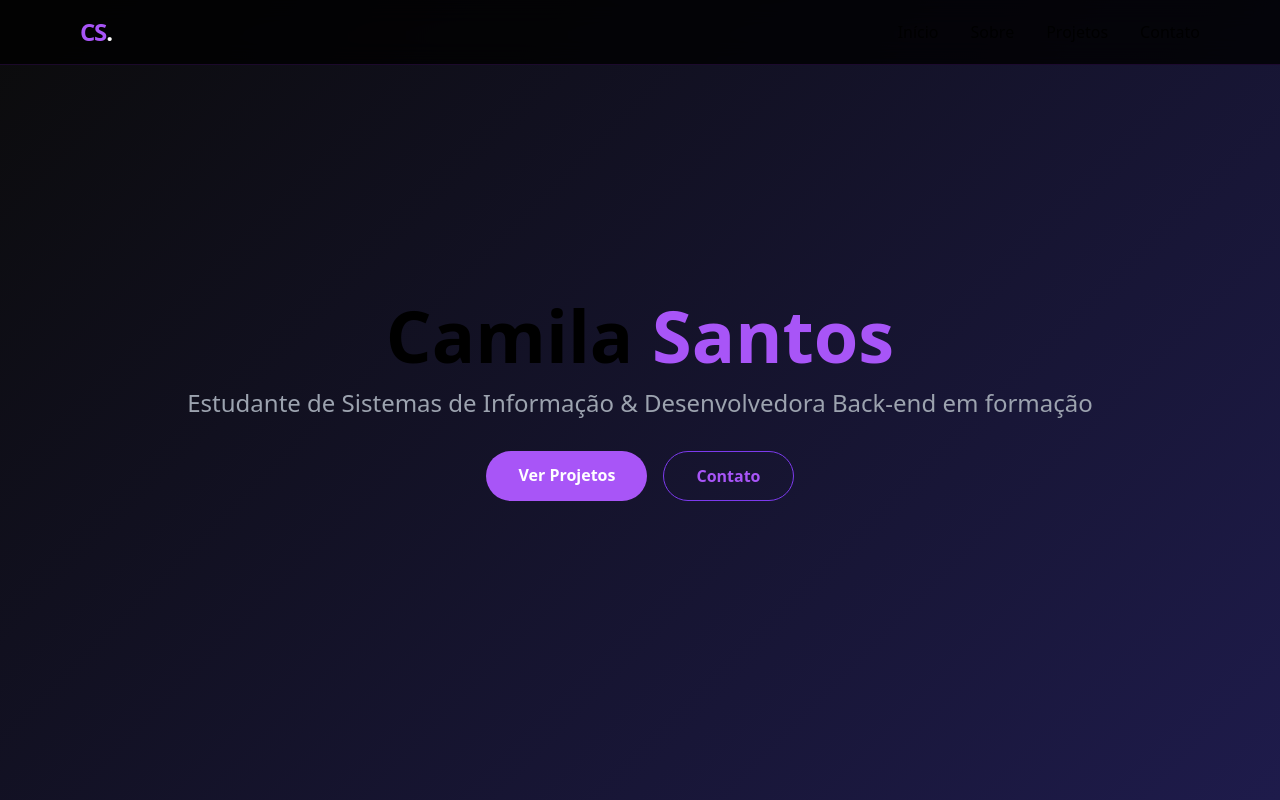
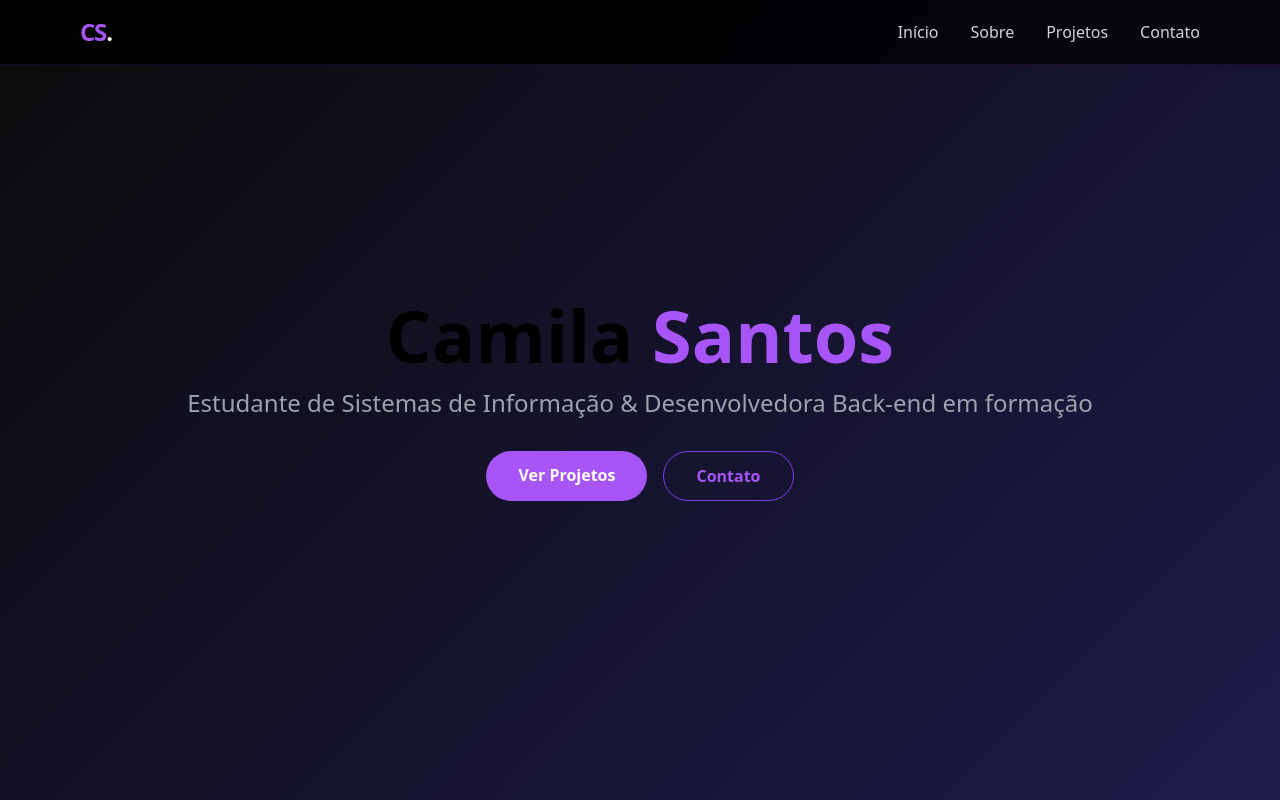
Before and after one commit to Camilasnasc/portfolio, a plain HTML site: page index.html in a window 1280 px wide. Shown: the top 800 px of the page. Drawn offline with nearby package versions, Linux system fonts and the light colour scheme.

Commit message:
style(header): corrige cores e adiciona efeito hover nos links
- Define cor cinza claro para links do menu (text-gray-300)
- Adiciona efeito de sublinhado animado ao passar o mouse
- Sublinhado roxo aparece suavemente da esquerda para direita
- Melhora feedback visual e experiencia do usuario

```diff
--- a/css/style.css
+++ b/css/style.css
@@ -71,6 +71,31 @@ html {
 /* Resultado: Ao passar o mouse, o card "levanta" suavemente */
 
 
+/* Efeito de sublinhado animado nos links do menu */
+nav a {
+    position: relative;               /* Necessário para posicionar o sublinhado */
+    display: inline-block;            /* Para o efeito funcionar corretamente */
+}
+
+/* Cria o sublinhado invisível inicialmente */
+nav a::after {
+    content: '';                      /* Elemento vazio */
+    position: absolute;               /* Posicionamento absoluto */
+    bottom: -4px;                     /* 4px abaixo do texto */
+    left: 0;                          /* Começa da esquerda */
+    width: 0;                         /* Largura inicial zero (invisível) */
+    height: 2px;                      /* Altura da linha */
+    background-color: #a855f7;        /* Cor roxa */
+    transition: width 0.3s ease;      /* Animação suave da largura */
+}
+
+/* Quando passa o mouse, o sublinhado aparece */
+nav a:hover::after {
+    width: 100%;                      /* Sublinhado ocupa toda a largura */
+}
+/* Resultado: Sublinhado roxo aparece suavemente da esquerda para direita */
+
+
 /* =====================================================
    DICAS PARA ADICIONAR MAIS ESTILOS:
 ===================================================== */
--- a/index.html
+++ b/index.html
@@ -31,10 +31,10 @@
 
             <!-- Menu de navegação (escondido em mobile, visível em telas médias/grandes) -->
             <div class="hidden md:flex space-x-8">
-                <a href="#inicio" class="hover:text-purple-accent transition">Início</a>
-                <a href="#sobre" class="hover:text-purple-accent transition">Sobre</a>
-                <a href="#projetos" class="hover:text-purple-accent transition">Projetos</a>
-                <a href="#contato" class="hover:text-purple-accent transition">Contato</a>
+                <a href="#inicio" class="text-gray-300 hover:text-purple-accent transition">Início</a>
+                <a href="#sobre" class="text-gray-300 hover:text-purple-accent transition">Sobre</a>
+                <a href="#projetos" class="text-gray-300 hover:text-purple-accent transition">Projetos</a>
+                <a href="#contato" class="text-gray-300 hover:text-purple-accent transition">Contato</a>
             </div>
         </div>
     </nav>
```
